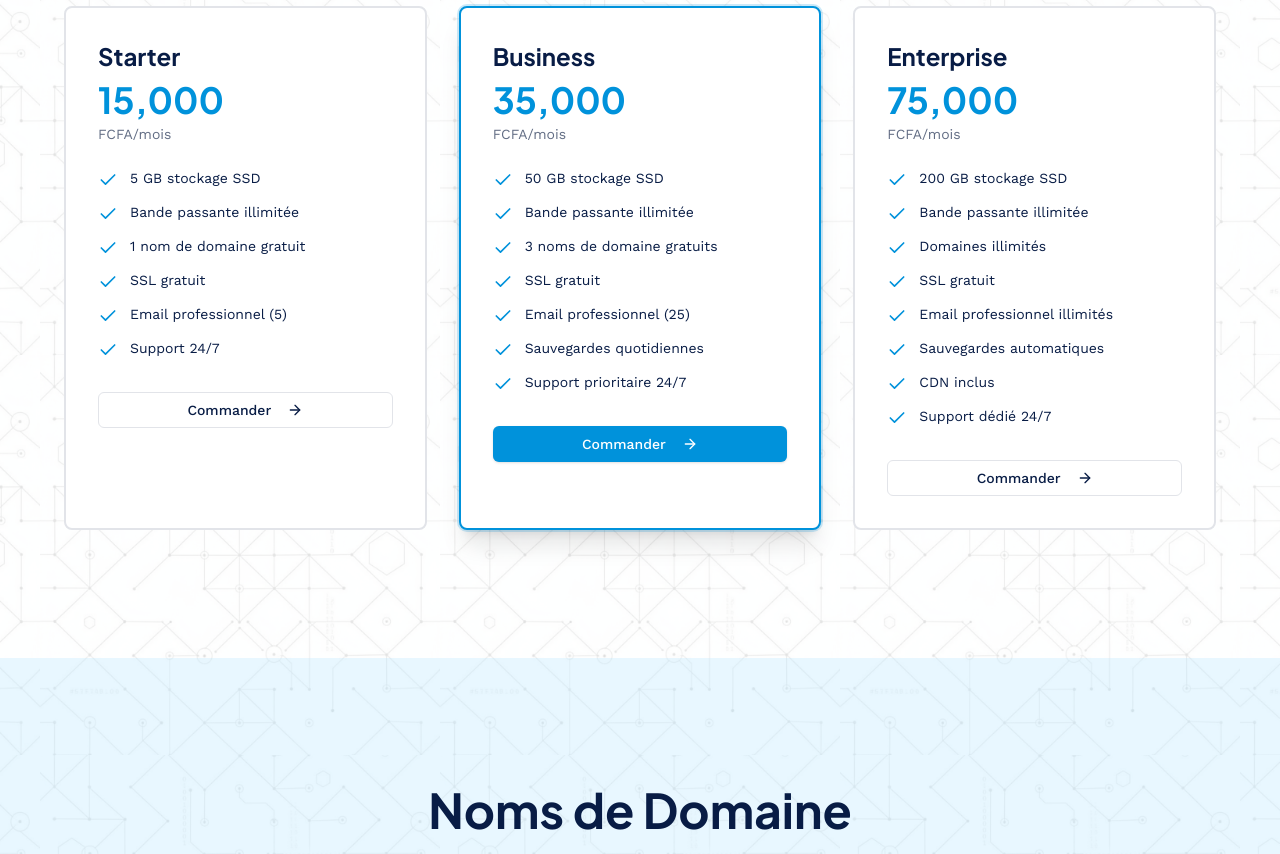
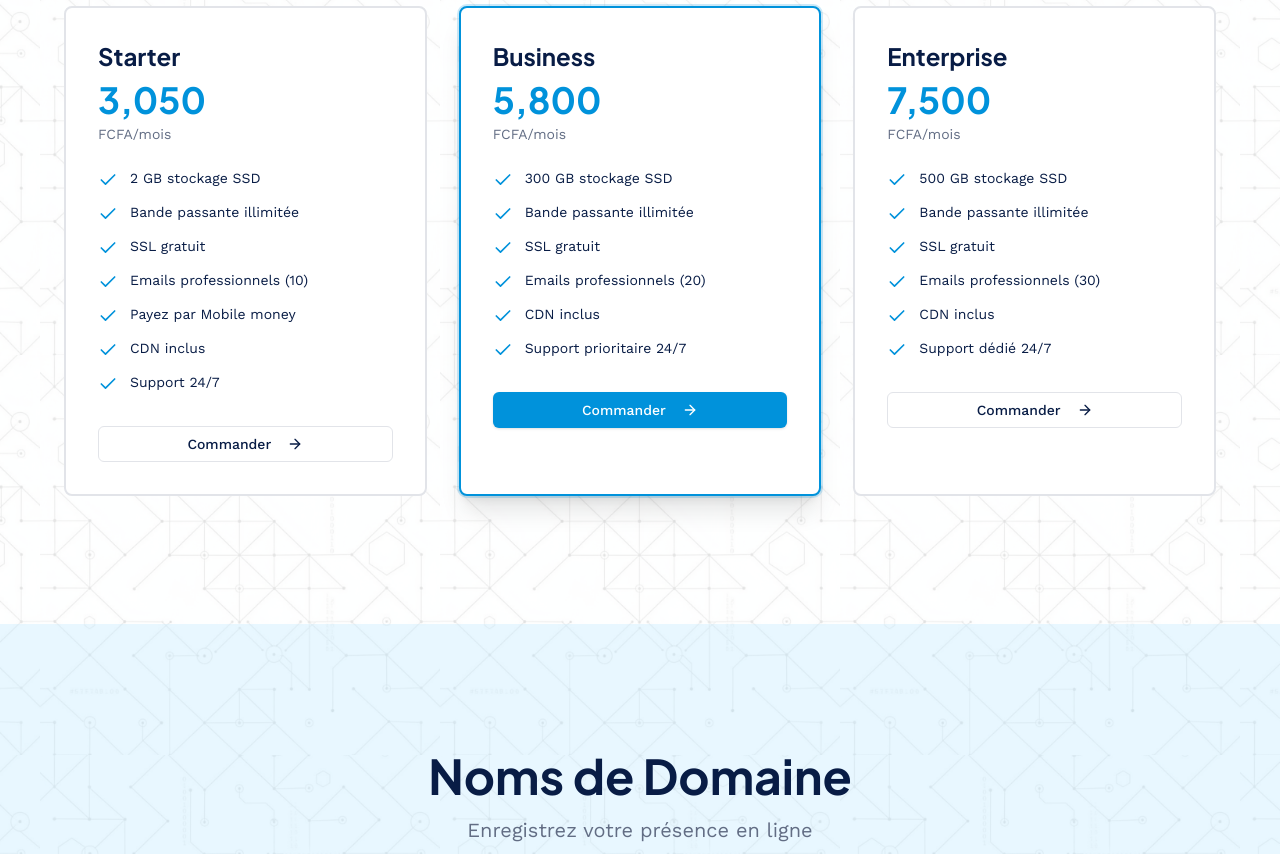
Before and after one commit to brice214/sg-b2f42701-634c-47b8-bbd1-2e23ad12ad16-1785503365, a Next.js app: page /tarifs in a window 1280 px wide. Shown: the part 2845-3699 px from the top of the page. Built offline with nearby package versions, Linux system fonts and the light colour scheme.

Commit message:
feat(pricing): update hosting plans data

```diff
--- a/src/pages/tarifs.tsx
+++ b/src/pages/tarifs.tsx
@@ -104,43 +104,41 @@ export default function Tarifs() {
   const hostingPlans = [
     {
       name: "Starter",
-      price: "15,000",
+      price: "3,050",
       period: "FCFA/mois",
       features: [
-        "5 GB stockage SSD",
+        "2 GB stockage SSD",
         "Bande passante illimitée",
-        "1 nom de domaine gratuit",
         "SSL gratuit",
-        "Email professionnel (5)",
+        "Emails professionnels (10)",
+        "Payez par Mobile money",
+        "CDN inclus",
         "Support 24/7",
       ],
     },
     {
       name: "Business",
-      price: "35,000",
+      price: "5,800",
       period: "FCFA/mois",
       features: [
-        "50 GB stockage SSD",
+        "300 GB stockage SSD",
         "Bande passante illimitée",
-        "3 noms de domaine gratuits",
         "SSL gratuit",
-        "Email professionnel (25)",
-        "Sauvegardes quotidiennes",
+        "Emails professionnels (20)",
+        "CDN inclus",
         "Support prioritaire 24/7",
       ],
       popular: true,
     },
     {
       name: "Enterprise",
-      price: "75,000",
+      price: "7,500",
       period: "FCFA/mois",
       features: [
-        "200 GB stockage SSD",
+        "500 GB stockage SSD",
         "Bande passante illimitée",
-        "Domaines illimités",
         "SSL gratuit",
-        "Email professionnel illimités",
-        "Sauvegardes automatiques",
+        "Emails professionnels (30)",
         "CDN inclus",
         "Support dédié 24/7",
       ],
```
